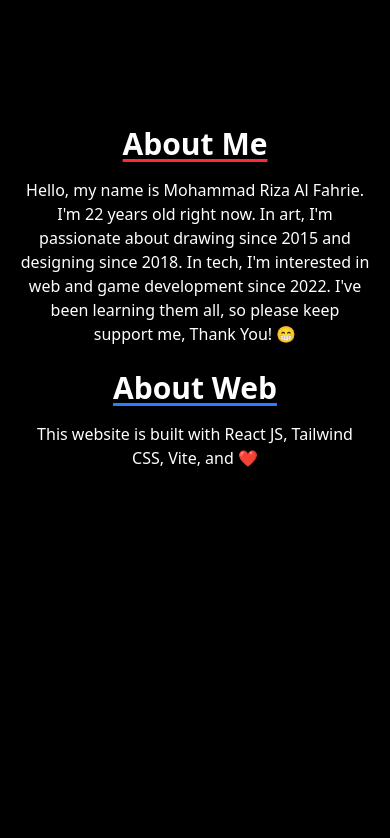
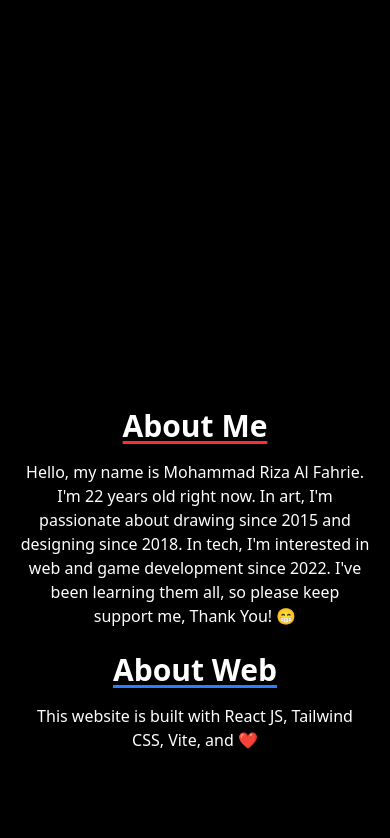
Before and after one commit to Rizors29/rizorsweb-vercel, a React (Vite) app: page / in a window 390 px wide. Shown: the part 846-1684 px from the top of the page. Built offline with nearby package versions, Linux system fonts and the light colour scheme; no server answers.

Commit message:
bug fix navbar

```diff
--- a/src/pages/About.jsx
+++ b/src/pages/About.jsx
@@ -1,6 +1,6 @@
 function About() {
   return (
-    <div className="min-h-[100svh] text-center px-5 md:px-40 text-white ms-0 md:ms-120 justify-center animate-slide-up">
+    <div className="min-h-[100svh] flex flex-col justify-center text-center px-5 md:px-40 text-white ms-0 md:ms-120 animate-slide-up pt-16">
       <h1 className="font-bold text-3xl pb-4 underline underline-offset-4 decoration-red-500">
         About Me
       </h1>
```
